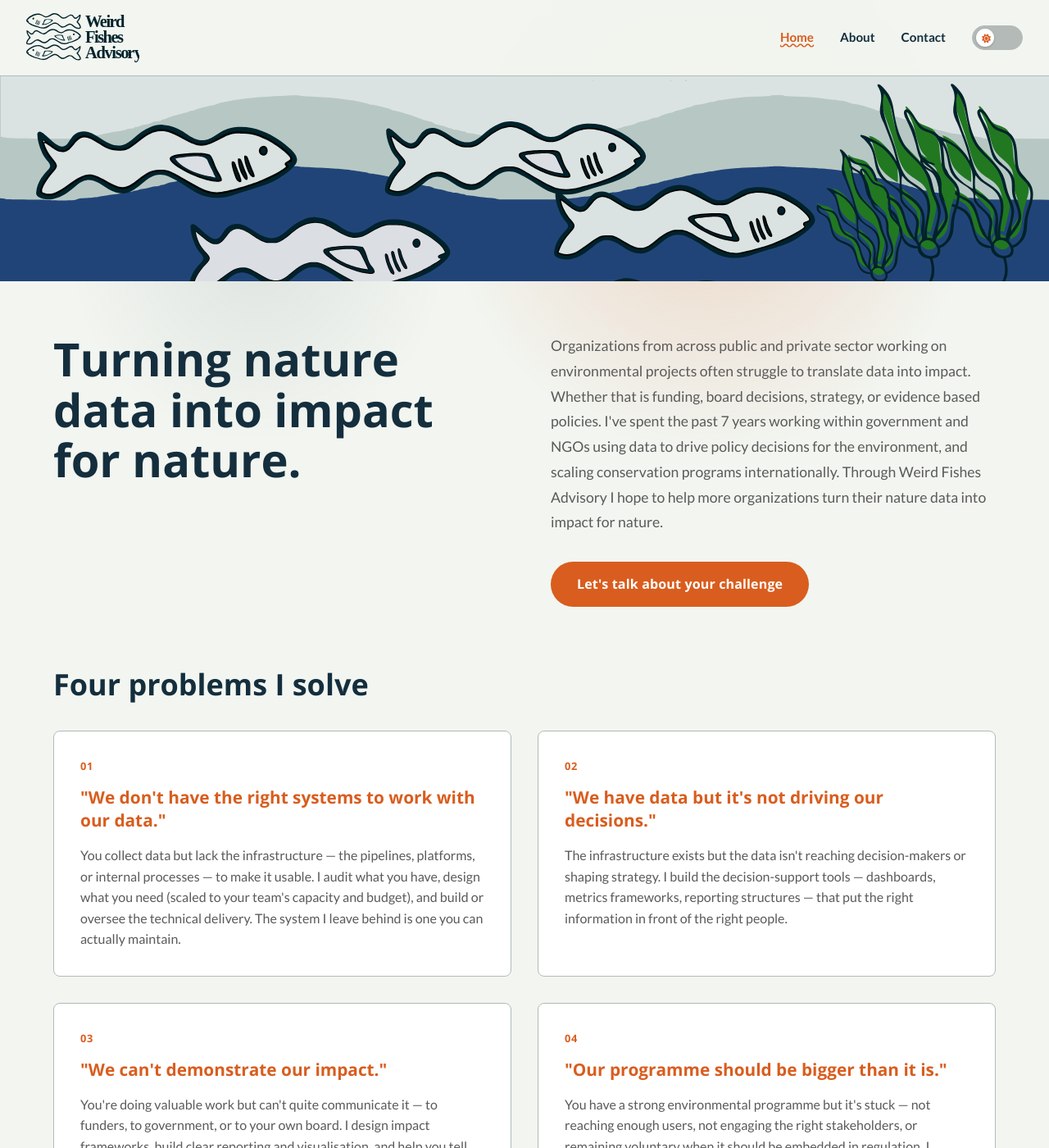
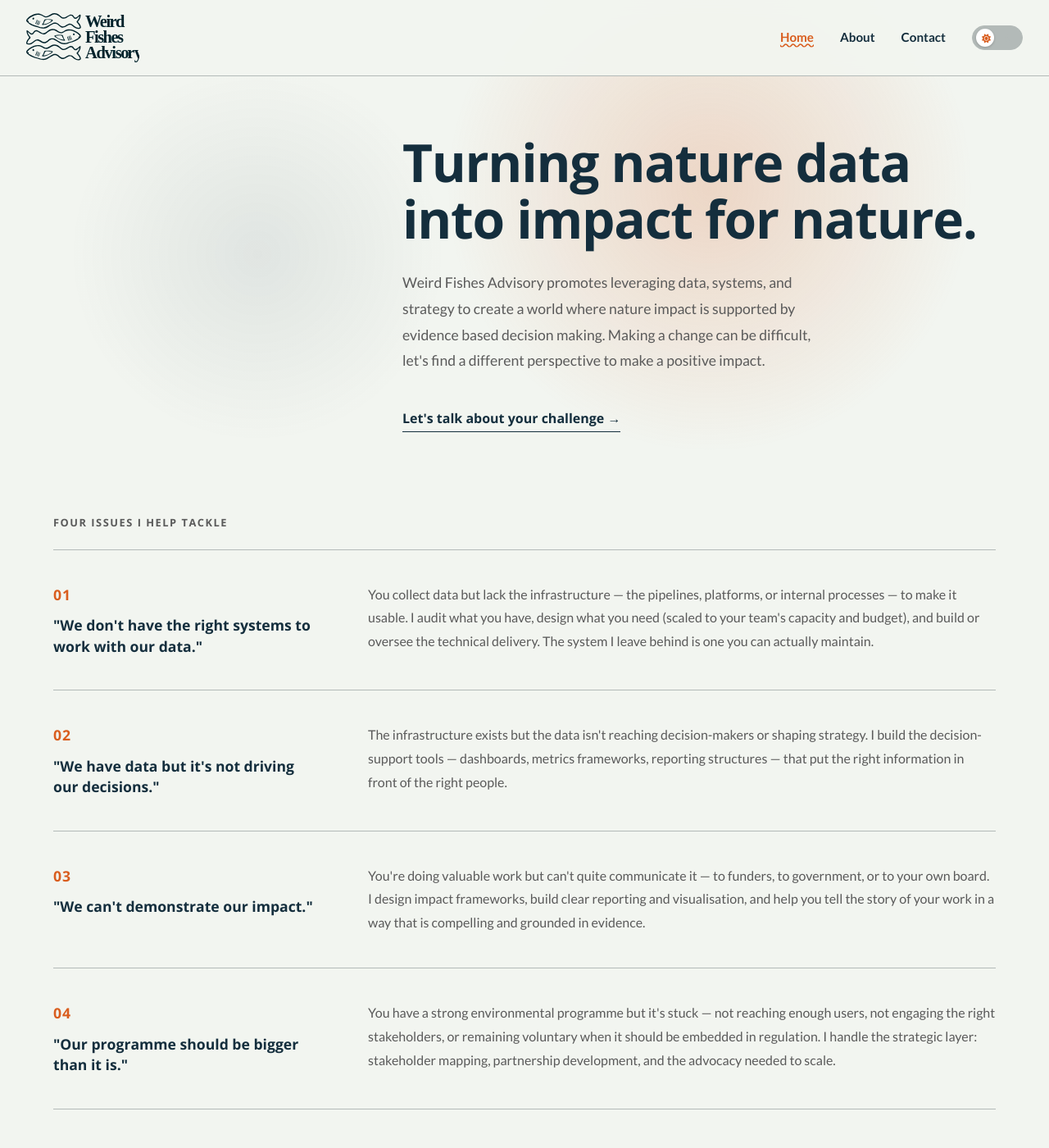
Before and after one commit to almitch/weirdfishesadvisory.github.io, a Jekyll site: the page built from index.md, in a window 1280 px wide and 1400 px high. Shown: the whole window at 82% size. Built offline with Jekyll 4.4.1, drawn with Linux system fonts in a browser that asks for light colours; some of the changed text lies outside the part shown.

Commit message:
Commit previously unstaged source and build files
- index.md: updated to new layout (home-hero, service-row sections,
  not-typical-section replacing legacy hero-banner/problem-grid)
- contact.md: updated to home-hero + offset-section layout
- _includes/footer.html: footer banner added above copyright
- _site/: rebuilt output reflecting all recent CSS and page changes

Co-Authored-By: Claude Sonnet 4.6 <noreply@anthropic.com>

```diff
--- a/_includes/footer.html
+++ b/_includes/footer.html
@@ -1,3 +1,6 @@
+<div class="footer-banner">
+  <img src="{{ '/assets/web/hero-banner.svg' | relative_url }}" alt="Weird Fishes Advisory">
+</div>
 <footer class="site-footer">
   <div class="container">
     <p class="footer-copyright">&copy; {{ 'now' | date: "%Y" }} {{ site.title }}. All rights reserved. Designed, and built, by me.</p>
--- a/index.md
+++ b/index.md
@@ -3,57 +3,66 @@ layout: default
 title: Home
 ---
 
-<div class="hero-banner">
-  <img src="{{ '/assets/web/hero-banner.svg' | relative_url }}" alt="Weird Fishes Advisory Banner">
-</div>
-
-<section class="hero-section">
-  <div class="hero-left">
-    <h1>Turning nature data into impact for nature.</h1>
-  </div>
-  <div class="hero-right">
-    <p class="subheadline">Organizations from across public and private sector working on environmental projects often struggle to translate data into impact. Whether that is funding, board decisions, strategy, or evidence based policies. I've spent the past 7 years working within government and NGOs using data to drive policy decisions for the environment, and scaling conservation programs internationally. Through Weird Fishes Advisory I hope to help more organizations turn their nature data into impact for nature.</p>
-    <a href="{{ '/contact' | relative_url }}" class="cta-button">Let's talk about your challenge</a>
+<section class="home-hero">
+  <div class="home-hero-inner">
+    <div class="home-hero-content">
+      <h1>Turning nature data into impact for nature.</h1>
+      <p class="hero-sub">Weird Fishes Advisory promotes leveraging data, systems, and strategy to create a world where nature impact is supported by evidence based decision making. Making a change can be difficult, let's find a different perspective to make a positive impact.</p>
+      <a href="{{ '/contact' | relative_url }}" class="cta-link">Let's talk about your challenge →</a>
+    </div>
   </div>
 </section>
 
-<section class="problem-grid-section">
-  <h2>Four problems I solve</h2>
+<section class="services-list-section">
+  <h2>Four issues I help tackle</h2>
 
-  <div class="problem-grid">
-    <div class="problem-card">
-      <span class="problem-number">01</span>
+  <div class="service-row">
+    <div class="service-row-title">
+      <span class="service-number">01</span>
       <h3>"We don't have the right systems to work with our data."</h3>
+    </div>
+    <div class="service-row-body">
       <p>You collect data but lack the infrastructure — the pipelines, platforms, or internal processes — to make it usable. I audit what you have, design what you need (scaled to your team's capacity and budget), and build or oversee the technical delivery. The system I leave behind is one you can actually maintain.</p>
     </div>
+  </div>
 
-    <div class="problem-card">
-      <span class="problem-number">02</span>
+  <div class="service-row">
+    <div class="service-row-title">
+      <span class="service-number">02</span>
       <h3>"We have data but it's not driving our decisions."</h3>
+    </div>
+    <div class="service-row-body">
       <p>The infrastructure exists but the data isn't reaching decision-makers or shaping strategy. I build the decision-support tools — dashboards, metrics frameworks, reporting structures — that put the right information in front of the right people.</p>
     </div>
+  </div>
 
-    <div class="problem-card">
-      <span class="problem-number">03</span>
+  <div class="service-row">
+    <div class="service-row-title">
+      <span class="service-number">03</span>
       <h3>"We can't demonstrate our impact."</h3>
+    </div>
+    <div class="service-row-body">
       <p>You're doing valuable work but can't quite communicate it — to funders, to government, or to your own board. I design impact frameworks, build clear reporting and visualisation, and help you tell the story of your work in a way that is compelling and grounded in evidence.</p>
     </div>
+  </div>
 
-    <div class="problem-card">
-      <span class="problem-number">04</span>
+  <div class="service-row">
+    <div class="service-row-title">
+      <span class="service-number">04</span>
       <h3>"Our programme should be bigger than it is."</h3>
+    </div>
+    <div class="service-row-body">
       <p>You have a strong environmental programme but it's stuck — not reaching enough users, not engaging the right stakeholders, or remaining voluntary when it should be embedded in regulation. I handle the strategic layer: stakeholder mapping, partnership development, and the advocacy needed to scale.</p>
     </div>
   </div>
 </section>
 
-<section class="about-section">
-  <div class="about-layout">
-    <div class="about-text">
-      <h2>Not a typical consultancy</h2>
-      <p>I'm one person who can do the full spectrum — code a decision dashboard in the morning, present the strategy to your board in the afternoon. Seven years across UK government (DEFRA), international conservation NGOs, and corporate sustainability means I understand how these organisations actually work, not just how they should work in theory.</p>
-      <p>You get senior-level expertise, and I deliver implementation, not just recommendations.</p>
-    </div>
+<section class="not-typical-section">
+  <div class="not-typical-inner">
+    <h2>Not a typical consultancy.</h2>
+    <p>I'm one person who can do the full spectrum — code a decision dashboard in the morning, present the strategy to your board in the afternoon. Seven years across UK government (DEFRA), international conservation NGOs, and corporate sustainability means I understand how these organisations actually work, not just how they should work in theory.</p>
+    <p>You get senior-level expertise, and I deliver implementation, not just recommendations.</p>
+    <a href="{{ '/about' | relative_url }}" class="cta-link">About me →</a>
   </div>
 </section>
 
```
Also changed, not shown: contact.md (+25 -20 lines), 6 other files.
